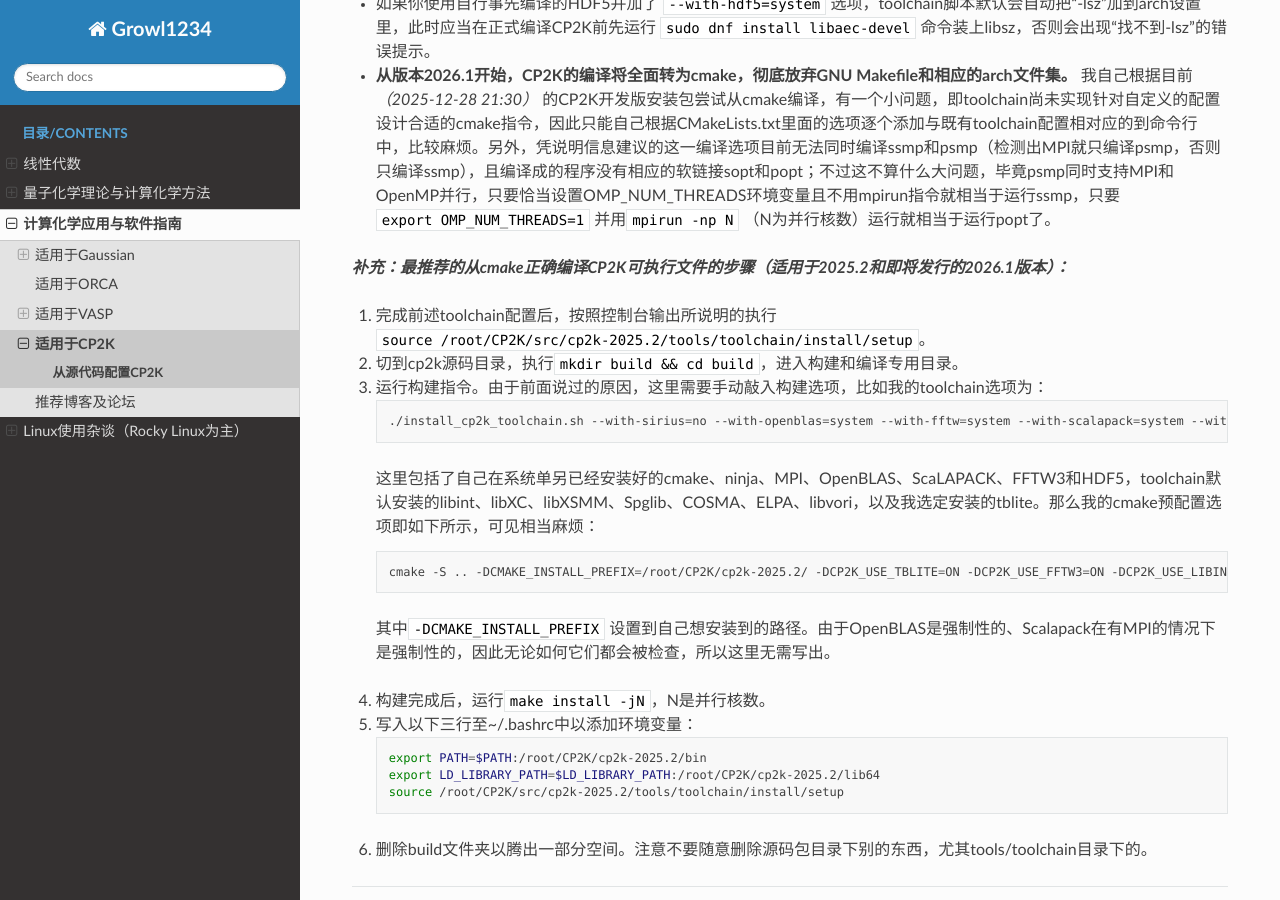
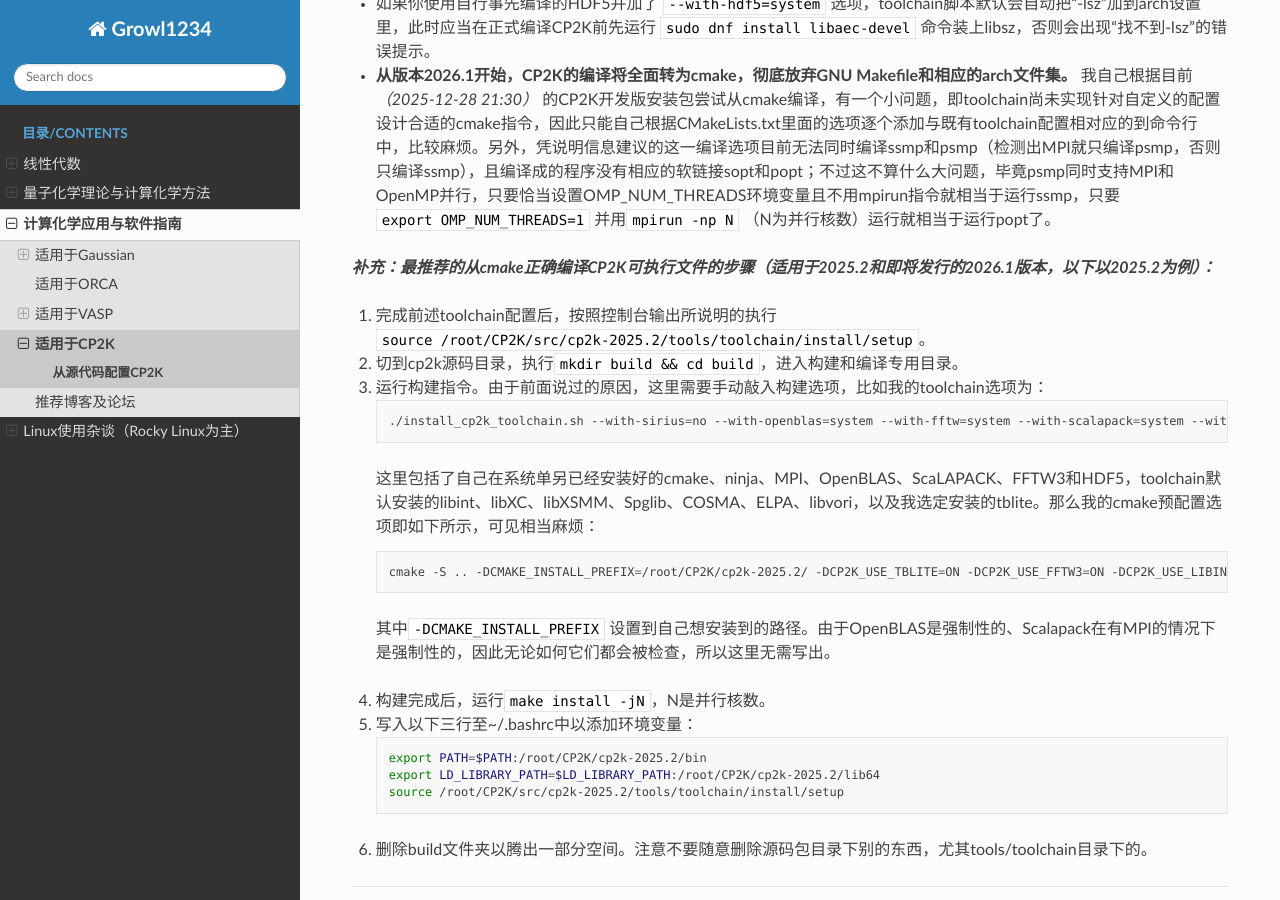
Before and after one commit to Growl1234/RTDProject, a Sphinx documentation site: the page built from source/applications/CP2K/installation.md, in a window 1280 px wide and 900 px high, scrolled down 776 px. Built offline with Sphinx 7.4.7 and the Read the Docs theme 3.1.0, drawn with Linux system fonts in a browser that asks for light colours.

Commit message:
Update installation.md

```diff
--- a/source/applications/CP2K/installation.md
+++ b/source/applications/CP2K/installation.md
@@ -18,7 +18,7 @@
 
 * **从版本2026.1开始，CP2K的编译将全面转为cmake，彻底放弃GNU Makefile和相应的arch文件集。** 我自己根据目前 *（2025-12-28 21:30）* 的CP2K开发版安装包尝试从cmake编译，有一个小问题，即toolchain尚未实现针对自定义的配置设计合适的cmake指令，因此只能自己根据CMakeLists.txt里面的选项逐个添加与既有toolchain配置相对应的到命令行中，比较麻烦。另外，凭说明信息建议的这一编译选项目前无法同时编译ssmp和psmp（检测出MPI就只编译psmp，否则只编译ssmp），且编译成的程序没有相应的软链接sopt和popt；不过这不算什么大问题，毕竟psmp同时支持MPI和OpenMP并行，只要恰当设置OMP_NUM_THREADS环境变量且不用mpirun指令就相当于运行ssmp，只要<code style="font-size: 14px;">export OMP_NUM_THREADS=1</code> 并用<code style="font-size: 14px;">mpirun -np N</code> （N为并行核数）运行就相当于运行popt了。
 
-***补充：最推荐的从cmake正确编译CP2K可执行文件的步骤（适用于2025.2和即将发行的2026.1版本）：***
+***补充：最推荐的从cmake正确编译CP2K可执行文件的步骤（适用于2025.2和即将发行的2026.1版本，以下以2025.2为例）：***
 
 <ol>
 <li> 完成前述toolchain配置后，按照控制台输出所说明的执行<code style="font-size: 14px;">source /root/CP2K/src/cp2k-2025.2/tools/toolchain/install/setup</code>。</li>
```
